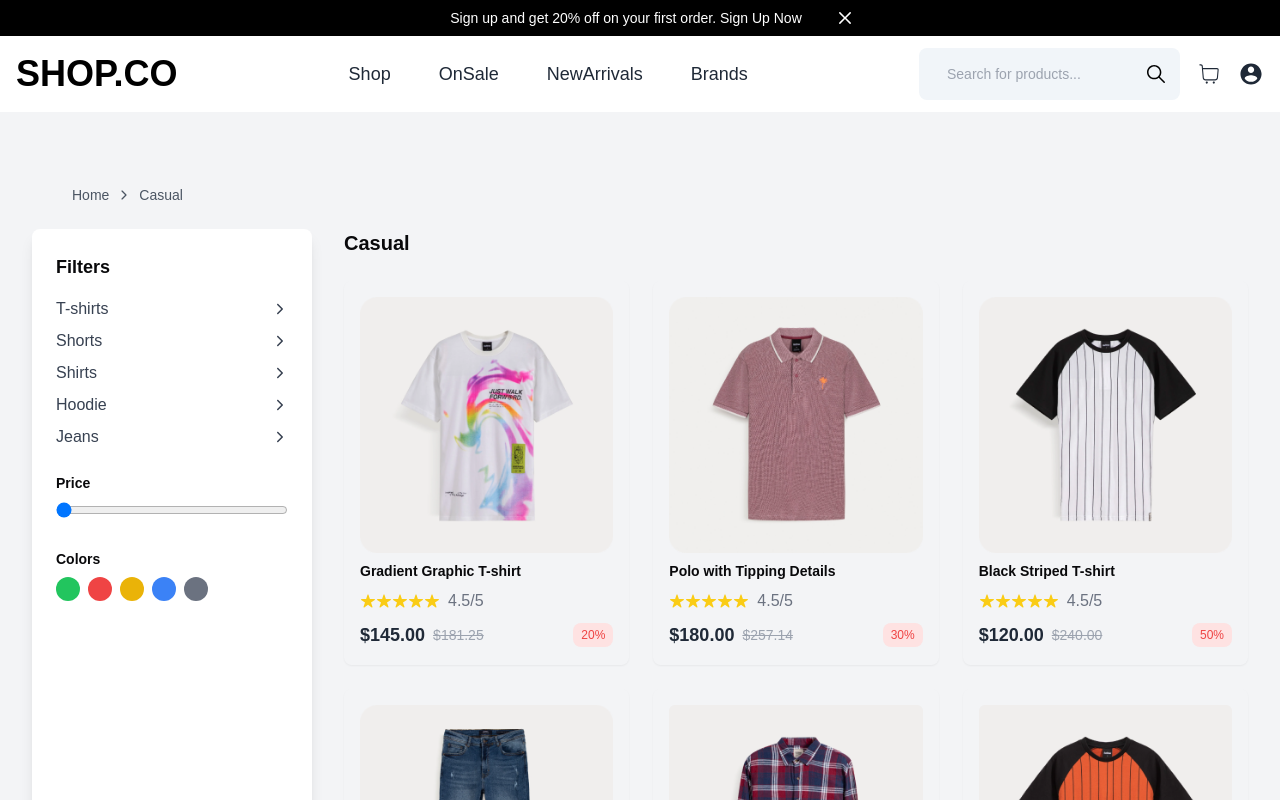
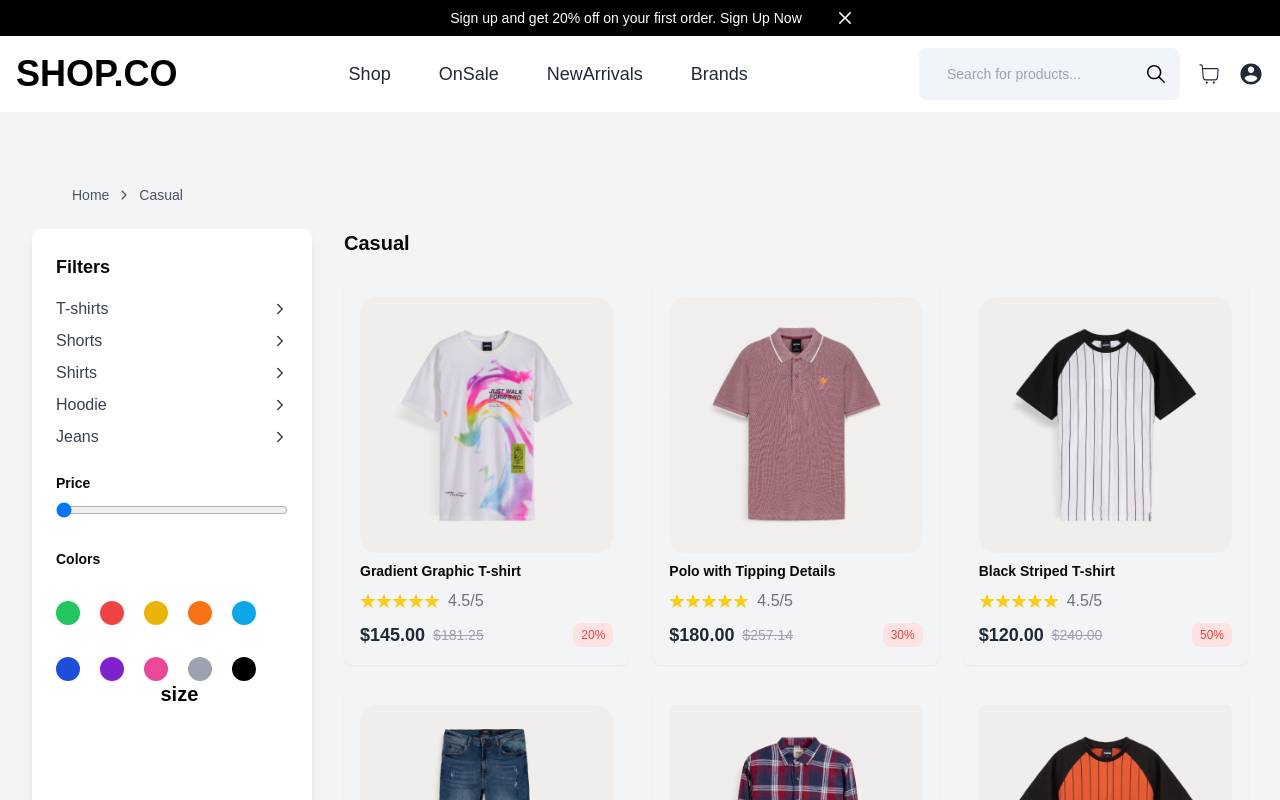
Before and after one commit to Amnaali1234/e-commerce-website, a Next.js app: page /NewArrivals in a window 1280 px wide. Shown: the top 800 px of the page. Built offline with nearby package versions, Linux system fonts and the light colour scheme.

Commit message:
updated files

```diff
--- a/app/NewArrivals/page.tsx
+++ b/app/NewArrivals/page.tsx
@@ -105,12 +105,26 @@ export default function HeroSection() {
           {/* Colors */}
           <div className="mb-6">
             <h3 className="text-sm font-semibold mb-2">Colors</h3>
-            <div className="flex space-x-2">
+            <div className="flex space-x-5 mt-8">
               <span className="w-6 h-6 rounded-full bg-green-500"></span>
               <span className="w-6 h-6 rounded-full bg-red-500"></span>
               <span className="w-6 h-6 rounded-full bg-yellow-500"></span>
-              <span className="w-6 h-6 rounded-full bg-blue-500"></span>
-              <span className="w-6 h-6 rounded-full bg-gray-500"></span>
+              <span className="w-6 h-6 rounded-full bg-orange-500"></span>
+              <span className="w-6 h-6 rounded-full bg-sky-500"></span>
+            </div>
+          </div>
+          <div className="flex space-x-5 mt-8">
+            <span className="w-6 h-6 rounded-full bg-blue-700"></span>
+            <span className="w-6 h-6 rounded-full bg-purple-700"></span>
+            <span className="w-6 h-6 rounded-full bg-pink-500"></span>
+            <span className="w-6 h-6 rounded-full bg-gray-400"></span>
+            <span className="w-6 h-6 rounded-full bg-black"></span>
+          </div>
+          <div className="flex flex-col items-start p-0 gap-5 w-[247px] h-[274px] flex-none order-8 self-stretch flex-grow-0">
+            <div className="flex flex-row justify-between items-center p-0 gap-5 w-[247px] h-[27px] flex-none order-0 self-stretch flex-grow-0">
+              <div className="m-auto w-[38px] h-[27px] font-satoshi font-bold text-[20px] leading-[27px] flex items-center text-black flex-none order-0 flex-grow-0">
+                size
+              </div>
             </div>
           </div>
         </div>
```
